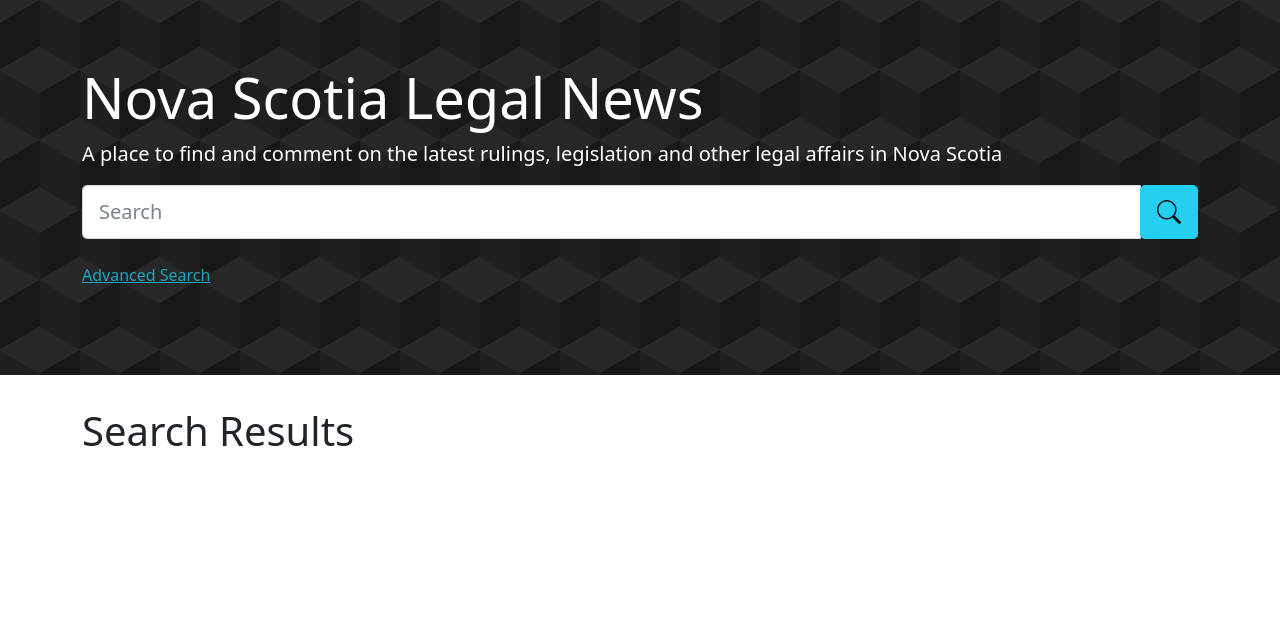
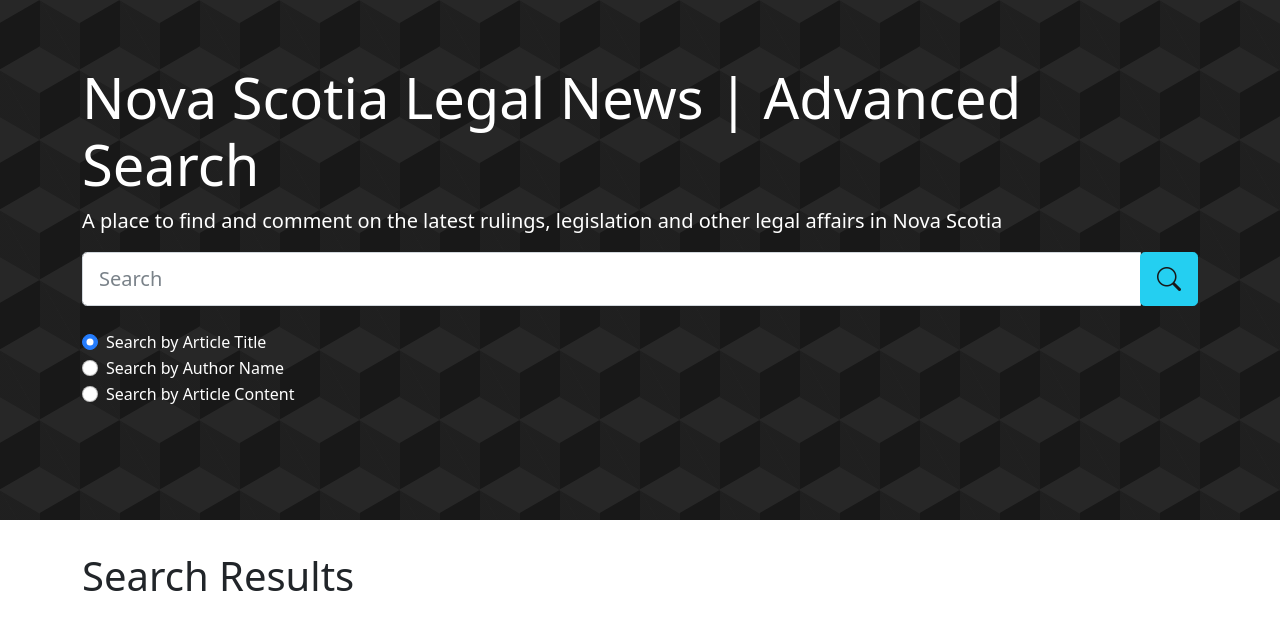
Before and after one commit to LiamOsler/NewsWebsite, a PHP site: page /searchresults.php in a window 1280 px wide. Shown: the part 80-710 px from the top of the page. Run offline with PHP 8.4, Linux system fonts and the light colour scheme; some libraries are stand-ins or nearby versions.

Commit message:
"Updated content of about.php, legislation.php, rulings.php, news-opinion.php; added advsearch.php for advanced search component with radio type input; updated readme.md with additional citations"

```diff
--- a/website/inc/components/about.php
+++ b/website/inc/components/about.php
@@ -1,3 +1 @@
-<?php
-?>
-<p> About content goes here! <p>
+<h1>About Nova Scotia Legal News</h1>
--- /dev/null
+++ b/website/inc/components/advsearch.php
@@ -0,0 +1,46 @@
+<div class="jumbotron jumbotron-fluid">
+  <div class="container">
+
+    <h1 class="display-4">Nova Scotia Legal News | Advanced Search</h1>
+    <p class="lead">A place to find and comment on the latest rulings, legislation and other legal affairs in Nova Scotia</p>
+
+    <?php
+    /*
+     * Title: W3Schools HTML Input Types
+     * URL: https://www.w3schools.com/html/html_form_input_types.asp
+     * Date Accessed: 27 Nov 2021
+     * Purpose: Reviewed use of different types of input to generate an advanced search interface
+     *
+     * Title: Forms Bootstrap
+     * URL: https://getbootstrap.com/docs/4.1/components/forms/#checkboxes-and-radios
+     * Date Accessed: 27 Nov 2021
+     * Purpose: Referred to existing Bootstrap framework styling mechanisms for radio type inputs
+     */
+    ?>
+    <form method="GET" action="searchresults.php" id="search-form">
+        <div class="input-group input-group-lg">
+            <input type="text" name="search-text" class="form-control" placeholder="Search">
+            <label for="search-text" hidden>Search terms:</label>
+            <div class="input-group-btn">
+              <button class="btn btn-info btn-lg" type="submit"><i class="bi-search" style="font-size: 1.5rem;"></i>
+            </div>
+        </div>
+        <br>
+        <div class="form-check">
+            <input class="form-check-input" type="radio" name="search-by" id="title" value="title" checked>
+            <label class="form-check-label" for="title">Search by Article Title</label>
+        </div>
+        <div class="form-check">
+            <input class="form-check-input" type="radio" name="search-by" id="author" value="author">
+            <label class="form-check-label" for="author">Search by Author Name</label>
+        </div>
+        <div class="form-check">
+            <input class="form-check-input" type="radio" name="search-by" id="content" value="content">
+            <label class="form-check-label" for="content">Search by Article Content</label>
+        </div>
+        <br>
+    </form>
+    <br>
+
+  </div>
+</div>
--- a/website/inc/components/legislation.php
+++ b/website/inc/components/legislation.php
@@ -1 +1 @@
-<p> Legislation content does here! </p>
+<h1>Legislation</h1>
--- a/website/inc/components/news-opinion.php
+++ b/website/inc/components/news-opinion.php
@@ -1 +1 @@
-<p> News and Opinion content goes here! </p>
+<h1>News & Opinion</h1>
--- a/website/inc/components/rulings.php
+++ b/website/inc/components/rulings.php
@@ -1 +1 @@
-<p> Content on rulings goes here! </p>
+<h1>Rulings</h1>
--- a/website/inc/components/searcharea.php
+++ b/website/inc/components/searcharea.php
@@ -6,7 +6,7 @@
 
     <form method="GET" action="searchresults.php" id="search-form">
         <div class="input-group input-group-lg">
-            <input type="text" class="form-control" placeholder="Search" name="search-text">
+            <input type="text" class="form-control" placeholder="Search by article title" name="search-text">
             <label for="search-text" hidden>Search:</label>
             <div class="input-group-btn">
               <button class="btn btn-info btn-lg" type="submit"><i class="bi-search" style="font-size: 1.5rem;"></i>
--- a/website/searchresults.php
+++ b/website/searchresults.php
@@ -1,5 +1,5 @@
 <?php include "inc/header.php" ?>
-<?php include "inc/components/searcharea.php" ?>
+<?php include "inc/components/advsearch.php" ?>
 
 <main>
     <div class = "container">
--- a/website/styles/main.css
+++ b/website/styles/main.css
@@ -60,6 +60,9 @@ background: rgba(0, 0, 0, 0.2);
 .card{
     margin-bottom: 1em;
 }
+.form-check-label {
+    color: white;
+}
 
 .user-grid{
     text-align: center;
```
Also changed, not shown: README.md.
